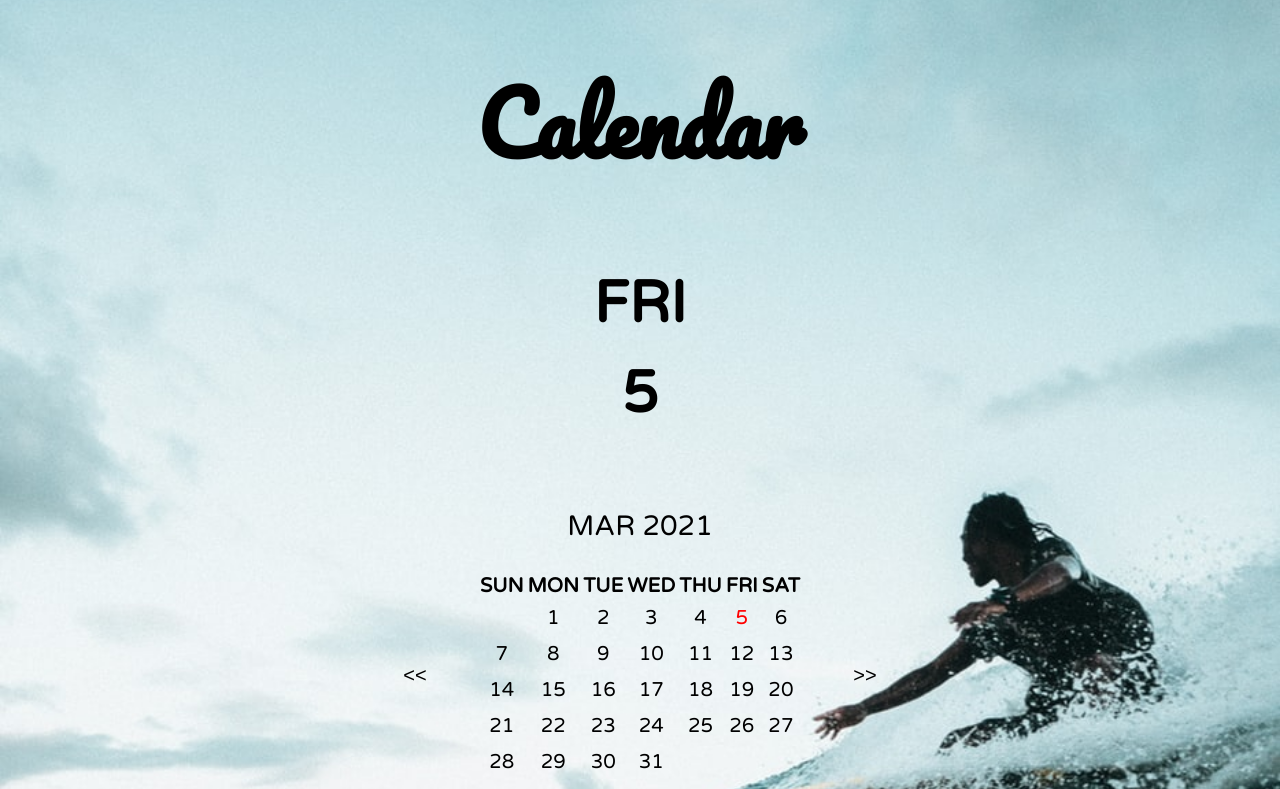
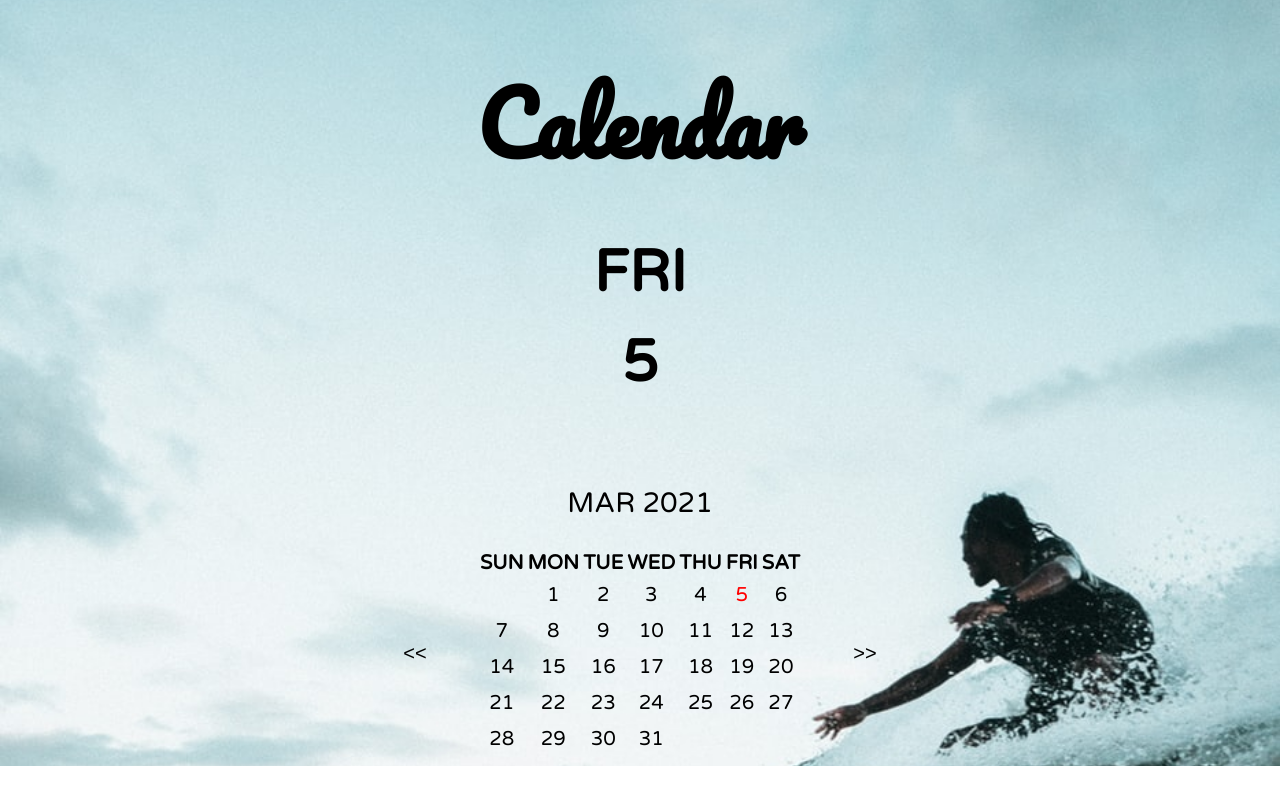
Before and after one commit to vanilla-coding/prep-assignment, a plain HTML site: page index.html in a window 1280 px wide. Shown: the part 142-931 px from the top of the page. After the commit the page ends 908 px from the top, so only its background shows below. Drawn offline with Linux system fonts and the light colour scheme.

Commit message:
css modified

```diff
--- a/index.js
+++ b/index.js
@@ -18,9 +18,9 @@ function currentDay() {
 function currentMonth() {
     const months = new Array("JAN", "FEB", "MAR", "APR", "MAY", "JUN",
     "JUL", "AUG", "SEP", "OCT", "NOV", "DEC");
-    const todayMonth = months[today.getMonth()];
-    const todayYear = today.getFullYear();
-    month.innerText = `${todayMonth} ${todayYear}`
+    const thisMonth = months[today.getMonth()];
+    const thisYear = today.getFullYear();
+    month.innerText = `${thisMonth} ${thisYear}`
 }
 
 // 달력 행&열 추가, 일자 채우기
--- a/style.css
+++ b/style.css
@@ -20,20 +20,26 @@ h1 {
   font-family: "Pacifico", cursive;
   text-align: center;
   font-size: 85px;
+  margin-bottom: 30px;
+}
+
+.day {
+  display : flex;
+  flex-direction: column;
+  align-items: center;
 }
 
 .day p {
-  display: block;
-  margin: 20px 0;
-  text-align: center;
   font-size: 58px;
   font-weight: bold;
+  margin: 10px 0;
 }
 
-.month p {
-  margin-top: 80px;
-  text-align: center;
+.month {
+  display : flex;
+  justify-content: center;
   font-size: 28px;
+  margin-top: 50px;
 }
 
 table {
```
